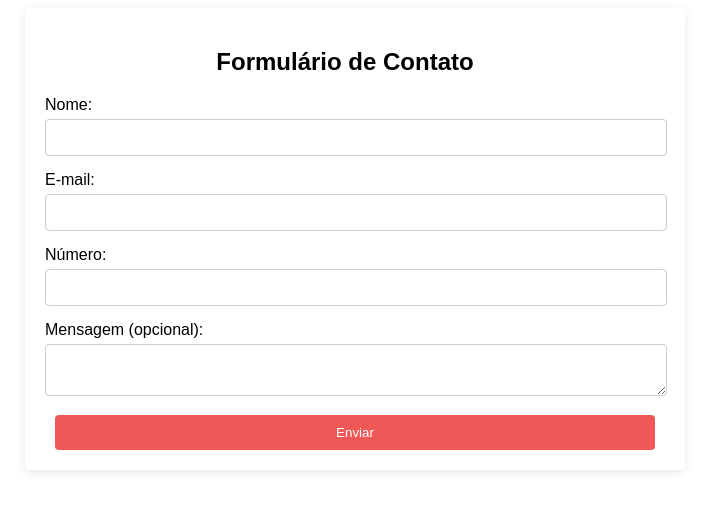
After one commit to flavio-a-galvao/trabalho-semestre, a PHP site: page /contato.php in a window 1280 px wide. The commit adds this page. Shown: the top 511 px of the page, without its empty margins (285-994 px from the left). Run offline with PHP 8.4, Linux system fonts and the light colour scheme.

Commit message:
formulario

```diff
--- /dev/null
+++ b/trabalho-semestre/contato.php
@@ -0,0 +1,47 @@
+<!DOCTYPE html>
+<html lang="pt-br">
+<head>
+    <meta charset="UTF-8">
+    <meta name="viewport" content="width=device-width, initial-scale=1.0">
+    <title>Formulário de Contato</title>
+    <link rel="stylesheet" href="css/style.css">
+</head>
+<body>
+    <div class="container2">
+        <h2>Formulário de Contato</h2>
+        <form id="contactForm" onsubmit="return validateForm()">
+            <div class="form-group">
+                <label for="name">Nome:</label>
+                <input type="text" id="name" name="name" required>
+            </div>
+            <div class="form-group">
+                <label for="email">E-mail:</label>
+                <input type="email" id="email" name="email" required>
+            </div>
+            <div class="form-group">
+                <label for="phone">Número:</label>
+                <input type="tel" id="phone" name="phone" required>
+            </div>
+            <div class="form-group">
+                <label for="message">Mensagem (opcional):</label>
+                <textarea id="message" name="message"></textarea>
+            </div>
+            <button class="botao" type="submit">Enviar</button>
+        </form>
+    </div>
+
+    <script>
+        function validateForm() {
+            const name = document.getElementById('name').value;
+            const email = document.getElementById('email').value;
+            const phone = document.getElementById('phone').value;
+
+            if (!name || !email || !phone) {
+                alert("Por favor, preencha todos os campos obrigatórios.");
+                return false; // Impede o envio do formulário
+            }
+            return true; // Permite o envio do formulário
+        }
+    </script>
+</body>
+</html>
--- a/trabalho-semestre/css/style.css
+++ b/trabalho-semestre/css/style.css
@@ -104,6 +104,58 @@
     transform: scale(1.1); /* Aumenta o ícone ao passar o mouse */
 }
 
+.container2 {
+    max-width: 600px;
+    margin: auto;
+    background: white;
+    padding: 20px;
+    padding-right: 40px;
+    border-radius: 5px;
+    box-shadow: 0 2px 10px rgba(0, 0, 0, 0.1);
+}
+
+h2 {
+    text-align: center;
+}
+
+.form-group {
+    margin-bottom: 15px;
+}
+
+label {
+    display: block;
+    margin-bottom: 5px;
+}
+
+input[type="text"],
+input[type="email"],
+input[type="tel"],
+textarea {
+    width: 100%;
+    padding: 10px;
+    border: 1px solid #ccc;
+    border-radius: 4px;
+}
+
+.botao{
+  margin-left: 10px;
+    width: 100%;
+    padding: 10px;
+    background-color: #f05757;
+    color: white;
+    border: none;
+    border-radius: 4px;
+    cursor: pointer;
+}
+
+.botao:hover {
+    background-color: #e47474;
+}
+
+button:hover{
+  background-color: #e47474;
+}
+
 body {
   font-family: 'Montserrat', sans-serif !important; /* Aplica a fonte ao corpo do site */
 }
```
Also changed, not shown: contato.php (deleted).
